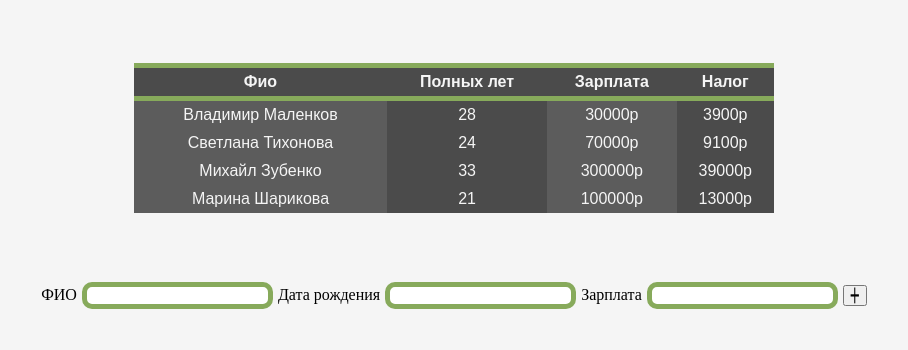
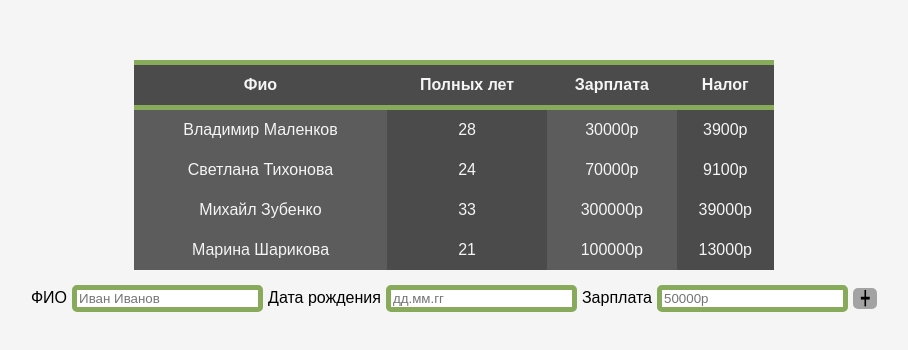
Before and after one commit to oOFaYOo/sber, a React (Create React App) app: page / in a window 1280 px wide. Shown: the part 244-594 px from the top of the page, without its empty margins (186-1094 px from the left). Built offline with nearby package versions, Linux system fonts and the light colour scheme.

Commit message:
adding a delete button

```diff
--- a/src/AddWorker.tsx
+++ b/src/AddWorker.tsx
@@ -14,10 +14,10 @@ export default function AddWorker(props:IAddWorkerProps) {
             )
             e.preventDefault();
         }}>
-            <label>ФИО<input type="text" name="name"/></label>
-            <label>Дата рождения<input type="text" name="birthday"/></label>
-            <label>Зарплата<input type="text" name="salary"/></label>
-            <button type="submit">┿</button>
+            <label>ФИО<input type="text" placeholder="Иван Иванов" name="name"/></label>
+            <label>Дата рождения<input type="text" placeholder="дд.мм.гг" name="birthday"/></label>
+            <label>Зарплата<input type="text" placeholder="50000р" name="salary"/></label>
+            <button title="Добавить" type="submit">┿</button>
         </form>
     )
 }
--- a/src/App.tsx
+++ b/src/App.tsx
@@ -43,15 +43,17 @@ export default function App() {
 
    let [workers, setWorkers ] = useState(tableData.workers);
 
-  return (
-      <div id="container">
-        <Table workers={workers} header={tableData.header} />
-        <AddWorker addWorker={addWorker}/>
-      </div>
-  )
+    return (
+        <div id="container">
+            <Table workers={workers} header={tableData.header}/>
+            <AddWorker addWorker={addWorker}/>
+        </div>
+    )
 
-    function addWorker(name:string, birthday:string, salary:string):void {
 
+
+    function addWorker(name: string, birthday: string, salary: string): void {
+        if(name==="" || birthday==="" || salary==="") return;
         let newWorkers = workers.slice();
         newWorkers.push({
             id: Math.max(...workers.map(worker => worker.id)) + 1,
@@ -59,7 +61,6 @@ export default function App() {
             dateBirth: birthday,
             salary: salary
         });
-
         setWorkers(newWorkers);
     }
 
--- /dev/null
+++ b/src/Delete.tsx
@@ -0,0 +1,9 @@
+import React from "react";
+
+function Delete() {
+    return (
+        <button title="Удалить" id="delete">✖</button>
+    )
+}
+
+export default Delete;
--- /dev/null
+++ b/src/Field.tsx
@@ -0,0 +1,27 @@
+import React, {useState} from "react";
+import Delete from "./Delete";
+
+interface IPropsField {
+    id:number;
+    name:string;
+    age:string;
+    salary:string;
+    tax: string;
+}
+
+function Field(props:IPropsField) {
+    let [deleteButtonVisibility, setVisibility] = useState(false);
+
+    return (
+        <tr onMouseEnter={()=>{setVisibility(true)}} onMouseLeave={()=>{setVisibility(false)}} className="worker">
+            <td className="light_gray">
+                {deleteButtonVisibility?<Delete />:null}
+                {props.name}</td>
+            <td className="dark_gray">{props.age}</td>
+            <td className="light_gray">{props.salary}</td>
+            <td className="dark_gray">{props.tax}</td>
+        </tr>
+    )
+}
+
+export default Field;
--- a/src/index.tsx
+++ b/src/index.tsx
@@ -3,5 +3,4 @@ import App from "./App";
 import React from "react";
 
 const rootElement = document.getElementById("root");
-// @ts-ignore
 render(<App />, rootElement);
--- a/src/styles.css
+++ b/src/styles.css
@@ -5,6 +5,7 @@ body {
   position: absolute;
   background-color: #f5f5f5;
   color: black;
+  font-family: sans-serif;
 }
 
 #root {
@@ -31,11 +32,12 @@ overflow: auto;
 
 table {
   margin-top: 5%;
-  margin-bottom: 5%;
+  margin-bottom: 10px;
   width: 50%;
   position: relative;
   border-collapse: collapse;
   color: #f5f5f5;
+  min-width: 460px;
 }
 
 tr, td {
@@ -43,6 +45,7 @@ tr, td {
   text-align: center;
   margin: 0;
   padding: 5px;
+  height: 30px;
 }
 
 .dark_gray {
@@ -79,7 +82,7 @@ tr, td {
 
 input {
   margin: 5px;
-  border-radius: 10px;
+  border-radius: 5px;
   border: solid 5px #87aa5b;
   outline: none;
 }
@@ -88,26 +91,43 @@ button:hover{
   cursor: pointer;
 }
 
-form {
-  min-width: 770px;
+button[type="submit"]{
+  background-color: #a3a3a3;
+  outline: none;
+  border-radius: 5px;
+  border: solid 2px #a3a3a3;
+  font-weight: bold;
 }
 
-/*#add {*/
-/*  background-color: rgba(104, 104, 104, 0.55);*/
-/*  color: #bababa;*/
-/*}*/
-/*#add:hover {*/
-/*  cursor: pointer;*/
-/*  color: whitesmoke;*/
-/*  background-color: rgb(104, 104, 104);*/
-/*}*/
+button[type="submit"]:hover{
+  background-color: #87aa5b;
+  border: solid 2px #87aa5b;
+}
+
+button:active{
+  transform: translate(2px, 2px);
+}
+
+form {
+  min-width: 790px;
+}
 
 
+#delete {
+  border-radius: 5px;
+  outline: none;
+  border: none;
+  position: absolute;
+  font-weight: bold;
+  /*float: left;*/
+  left: 5px;
+  background-color: #c6c6c6;
+  color: #4b4b4b;
+  opacity: 0.4;
+}
 
-/*.dark_gray:hover {*/
-/*  background: linear-gradient(to right, #87aa5b 5px, #616161 5px);*/
-/*}*/
-
-/*.light_gray:hover {*/
-/*  background: linear-gradient(to right, #87aa5b 5px, #6d6d6d 5px);*/
-/*}*/
+#delete:hover {
+  opacity: 1;
+  color: #000000;
+  background-color: #e03e56;
+}
--- a/src/table.tsx
+++ b/src/table.tsx
@@ -1,4 +1,5 @@
 import React, {useEffect, useState} from "react";
+import Field from "./Field";
 
 interface IWorker{
   id:number;
@@ -19,17 +20,13 @@ export default function Table(props:ITableProps) {
         <tr className="title">
           {
             props.header.map(item => <td>{item}</td>)
-
           }
-
             </tr>
         {
-          props.workers.map(item => <tr className="worker">
-            <td className="light_gray">{item.name}</td>
-            <td className="dark_gray">{getAge(item.dateBirth)}</td>
-            <td className="light_gray">{item.salary}</td>
-            <td className="dark_gray">{getTax(item.salary)}</td>
-          </tr>)
+          props.workers.map(item => <Field id={item.id} name={item.name}
+                                           age={getAge(item.dateBirth)}
+                                           salary={item.salary}
+                                           tax={getTax(item.salary)}/>)
         }
       </table>
   );
```
